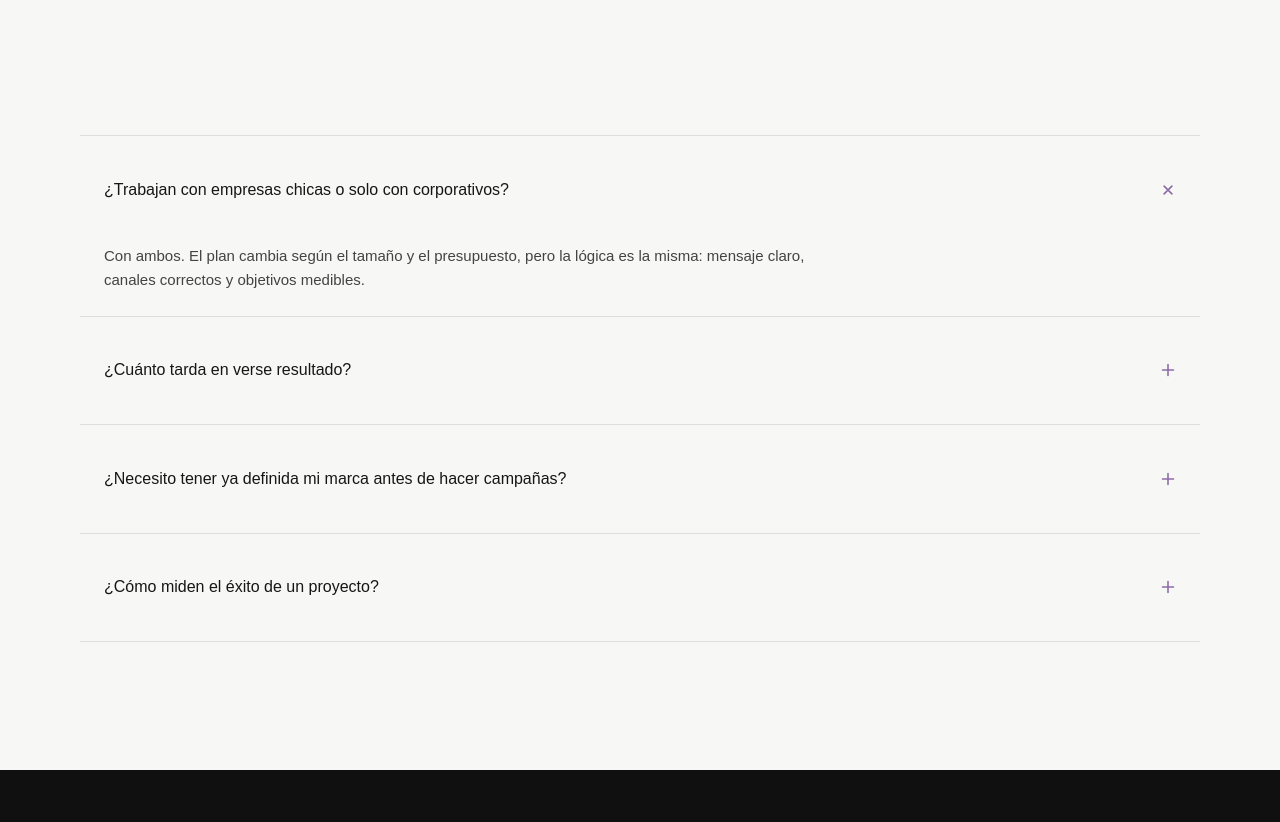
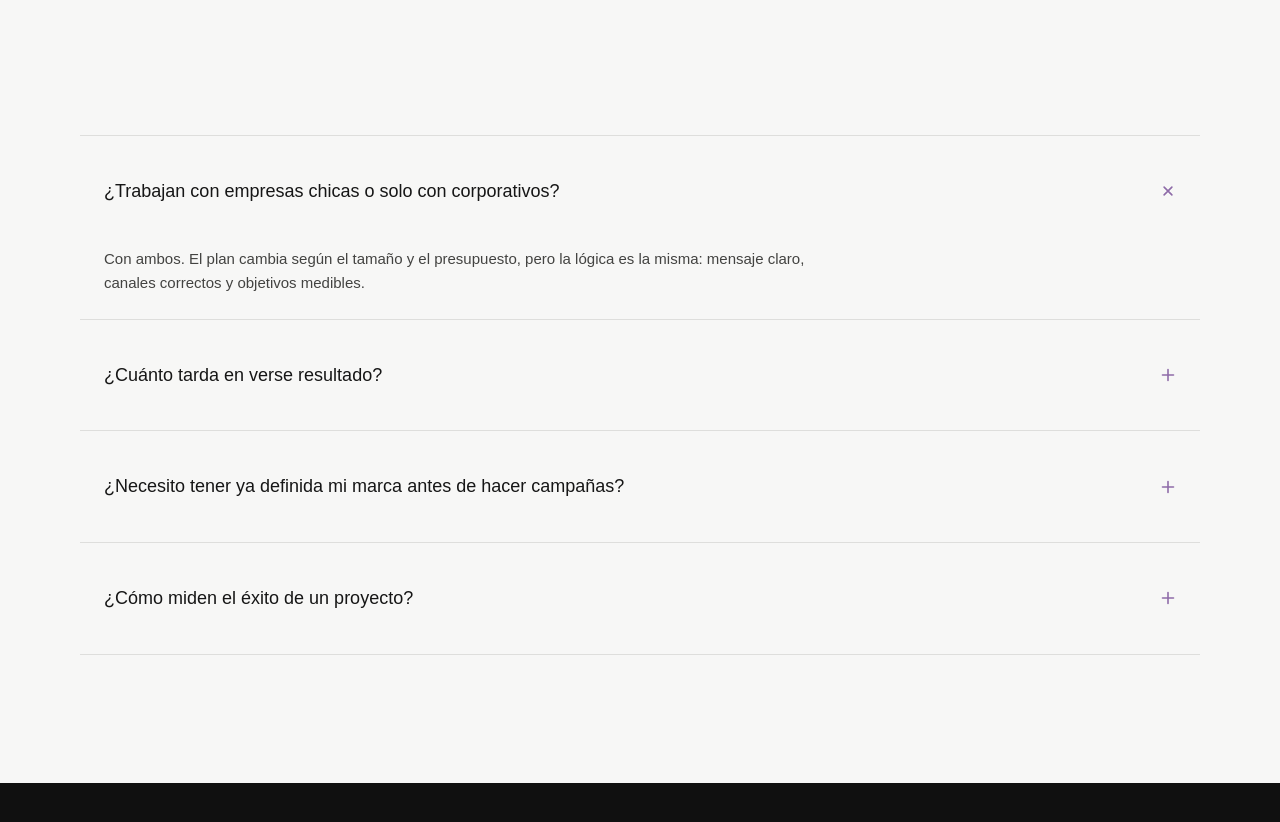
Before and after one commit to hddhdhdydjv/4her, a Next.js app: page / in a window 1280 px wide. Shown: the part 5160-5982 px from the top of the page. Built offline with nearby package versions, Linux system fonts and the light colour scheme; a web font is replaced by a local one; what tailwindcss-react-aria-components would draw is missing.

Commit message:
FAQ: preguntas en Body/Large (un paso más en la escala)
Co-Authored-By: Claude Sonnet 5.5 <noreply@anthropic.com>
Claude-Session: https://claude.ai/code/session_01Tx87AXeAiT8AmSGREgNUn7

```diff
--- a/src/components/sections/faq.tsx
+++ b/src/components/sections/faq.tsx
@@ -46,7 +46,7 @@ function Item({ q, a, defaultOpen }: { q: string; a: string; defaultOpen: boolea
                 onClick={() => setOpen((v) => !v)}
                 className={cx(
                     "t-acc-head flex w-full cursor-pointer items-center justify-between gap-6 py-[clamp(24px,3.2vw,46px)] text-left lg:px-6",
-                    type.body,
+                    type.bodyLg,
                     tone.primary,
                 )}
             >
```
